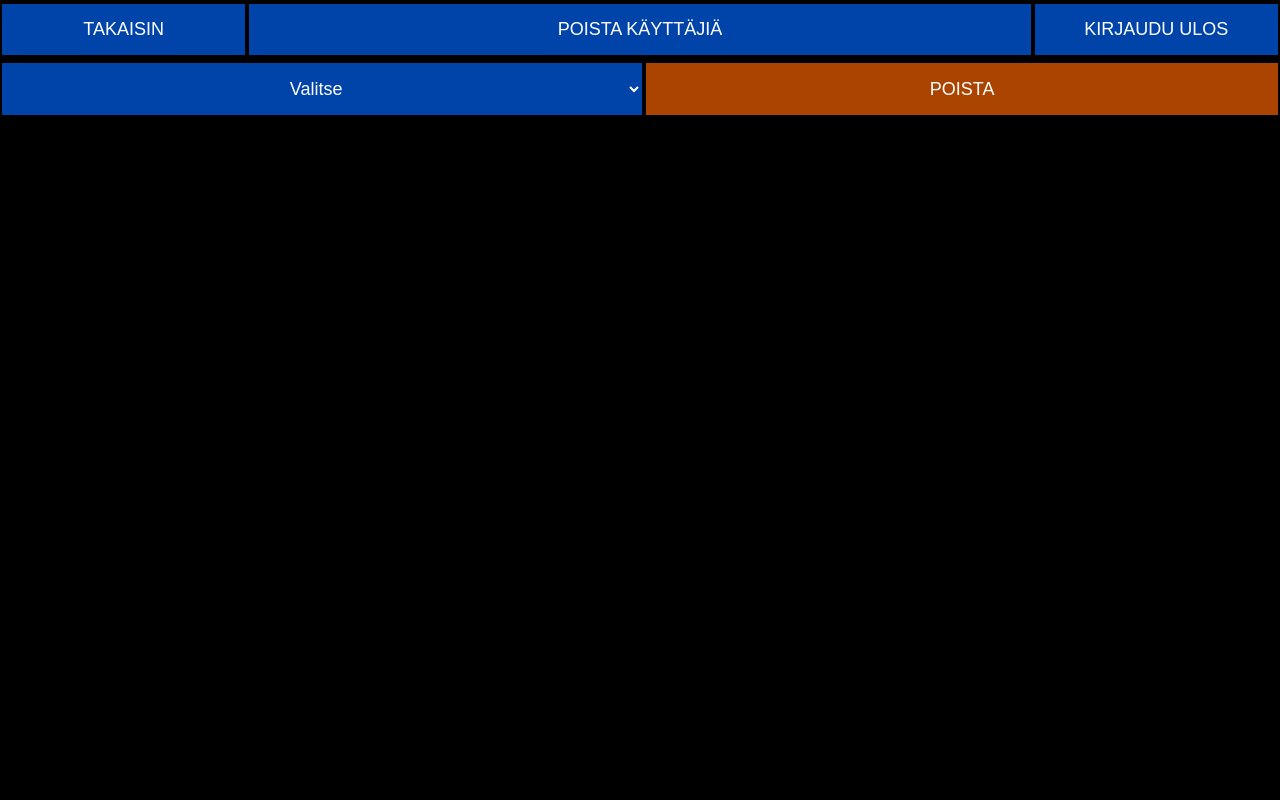
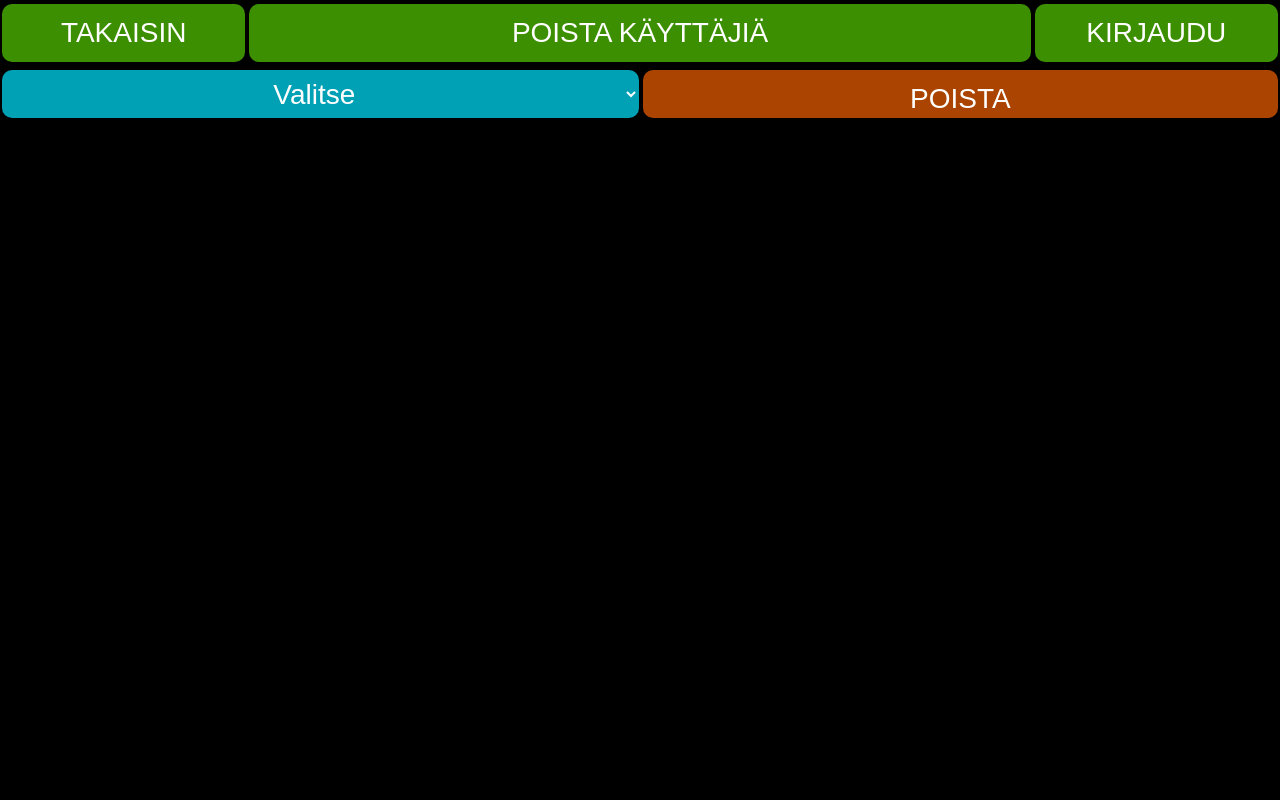
Before and after one commit to ainamaximit/baari-mikko, a Flask app: page /del_user in a window 1280 px wide. Run offline with Flask 2, Linux system fonts and the light colour scheme; the visitor is signed in with stand-in values (Sample User, id 1); data that the repository does not hold is empty; parts of the project's set-up code (start-up, migrations or seed data) failed here and were passed over; some libraries are stand-ins or nearby versions.

Commit message:
New styling tweaks.

```diff
--- a/static/style.css
+++ b/static/style.css
@@ -1,13 +1,28 @@
+/*body {*/
+/*    padding: 0;*/
+/*    margin: 0;*/
+/*    height: 100vh;*/
+/*    background-color: black;*/
+/*    flex-direction: column;*/
+/*    display: block;*/
+/*    overflow: hidden;*/
+/*    color: white;*/
+/*    font-family: sans-serif;*/
+/*}*/
+
 body {
-    padding: 0;
-    margin: 0;
-    height: 100vh;
-    background-color: black;
-    flex-direction: column;
+    position: absolute;
     display: block;
     overflow: hidden;
     color: white;
     font-family: sans-serif;
+    top: 0;
+    bottom: 0;
+    left: 0;
+    right: 0;
+    background-color: black;
+    margin: 0;
+    padding: 0;
 }
 
 .container {
@@ -36,15 +51,25 @@ body {
 .button {
     border: none;
     color: white;
-    padding: 15px 32px;
+    padding: 5px 32px;
     text-align: center;
     text-decoration: none;
     display: inline-block;
-    font-size: 18px;
+    font-size: 28px;
+    height: 48px;
+    line-height: 48px;
     margin: 4px 2px;
+    background-repeat: no-repeat;
+    background-size: 42px;
+    background-position: center;
+    border-radius: 10px;
 }
 .button:active {
     background-color: #AA8844;
+}
+
+.icon {
+
 }
 
 .field {
@@ -56,8 +81,14 @@ body {
     margin: 4px 2px;
 }
 
+.opaque {
+    background-color: rgba(9, 45, 71, 0.73);
+    color: white;
+    box-shadow: black 0px 0px 0px;
+    border: solid black 1px;
+}
 .green2 {
-    background-color: #0044AA;
+    background-color: #3C8F00;
 }
 .green {
     background-color: #3C8F00;
@@ -69,7 +100,10 @@ body {
     background-color: #AA8844;
 }
 .blue {
-    background-color: #0044AA;
+    background-color: rgba(0, 200, 227, 0.8);
+}
+.blue2 {
+    background-color: rgba(9, 45, 71, 1);
 }
 
 .top_container {
@@ -86,7 +120,23 @@ body {
     flex-basis: 0;
 }
 
+.user_img {
+    height: 60%;
+}
+.user_info {
+    text-align: center;
+    position: relative;
+    height: 100%;
+    left: 0;
+    right: 0;
+}
+
 .video_container {
+    position: absolute;
+    top: 0;
+    bottom: 0;
+    left: 0;
+    right: 0;
     display: block;
     overflow: hidden;
     padding: 0;
```
Also changed, not shown: templates/drinks.html (+6 -6 lines), templates/index.html (+11 -11 lines).
